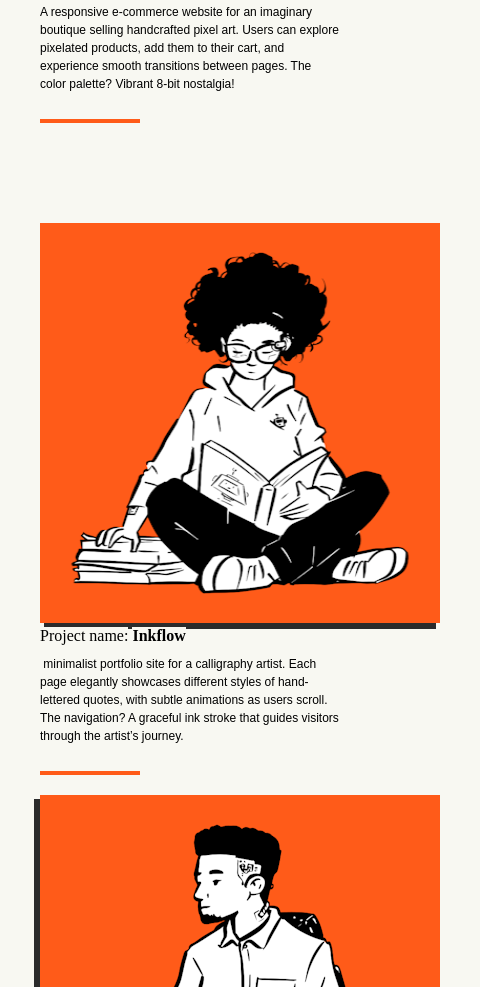
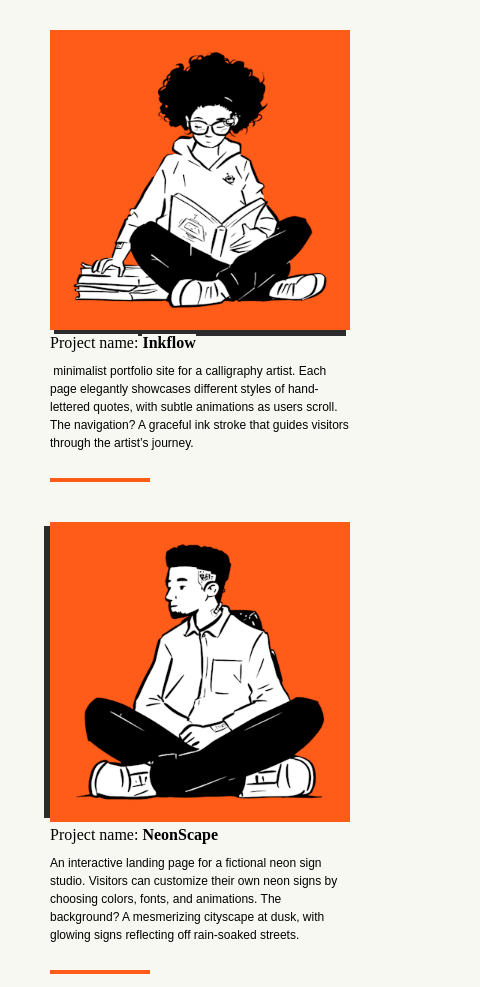
Before and after one commit to phadung2546/Homework_design_intern, a website: page index.html in a window 390 px wide. Shown: the part 3110-4097 px from the top of the page, 480 px wide, since content can reach past the window. Drawn offline with Linux system fonts and the light colour scheme; a web font is replaced by a local one.

Commit message:
update_Homework

```diff
--- a/index.html
+++ b/index.html
@@ -64,7 +64,7 @@
 
       <div class="ddl_card">
         <div class="">
-          <img src="/images/Astro2.png" class="ddl-shadow_right" alt="..." />
+          <img src="/images/Astro2.png" class="ddl-shadow_right ddl_images-astro" alt="..." />
         </div>
         <div class="ddl-text-p">
           <p class="ddl_typesscale-headline-s ddl_typesweight-light">
@@ -114,9 +114,9 @@
         <div class="project-item">
           <img
             src="/images/Bueno.png"
-            style="width: 400px; height: 400px"
+
             alt=""
-            class="ddl-shadow_right"
+            class="ddl-shadow_right ddl_width_image"
           />
           <p class="">
             <span class="ddl_typesweight-regular">Project name:</span>
@@ -136,9 +136,10 @@
         <div class="project-item">
           <img
             src="/images/Growth.png"
-            style="width: 400px; height: 400px; margin-top: 80px"
+            style=" "
             alt=""
-            class="ddl-shadow_bottom"
+            class="ddl-shadow_bottom ddl_width_image"
+            id="images-gap"
           />
           <p class="">
             <span class="ddl_typesweight-regular">Project name:</span>
@@ -158,9 +159,9 @@
         <div class="project-item">
           <img
             src="/images/waiting.png"
-            style="width: 400px; height: 400px"
+
             alt=""
-            class="ddl-shadow_left"
+            class="ddl-shadow_left ddl_width_image"
           />
           <p class="">
             <span class="ddl_typesweight-regular">Project name:</span>
--- a/style.css
+++ b/style.css
@@ -267,13 +267,22 @@ h4:after {
 .ddl-margin-project {
   margin-top: 110px;
   display: flex;
-  justify-content: space-around;
+  justify-content: center;
   padding-left: 30px;
   padding-right: 30px;
 }
 .project-item {
   flex-basis: 30%;
+  padding: 10px;
   /* border-bottom: #ff5b19 4px solid; */
+}
+.ddl_width_image{
+  width: 400px;
+  height: 400px;
+}
+#images-gap{
+  margin-top: 80px
+
 }
 .ddl_border-project-item {
   position: relative;
@@ -336,8 +345,20 @@ h4:after {
   }
   div.text-input-contact {
     display: flex;
-    width: 400px;
+    width: 350px;
     flex-direction: column;
+  }
+
+  img.ddl_width_image{
+    width: 300px;
+    height: 300px;
+  }
+  #images-gap{
+    margin-top: 0px
+
+  }
+  img.ddl_images-astro{
+    width: 300px;
   }
 }
 .form-control {
```
